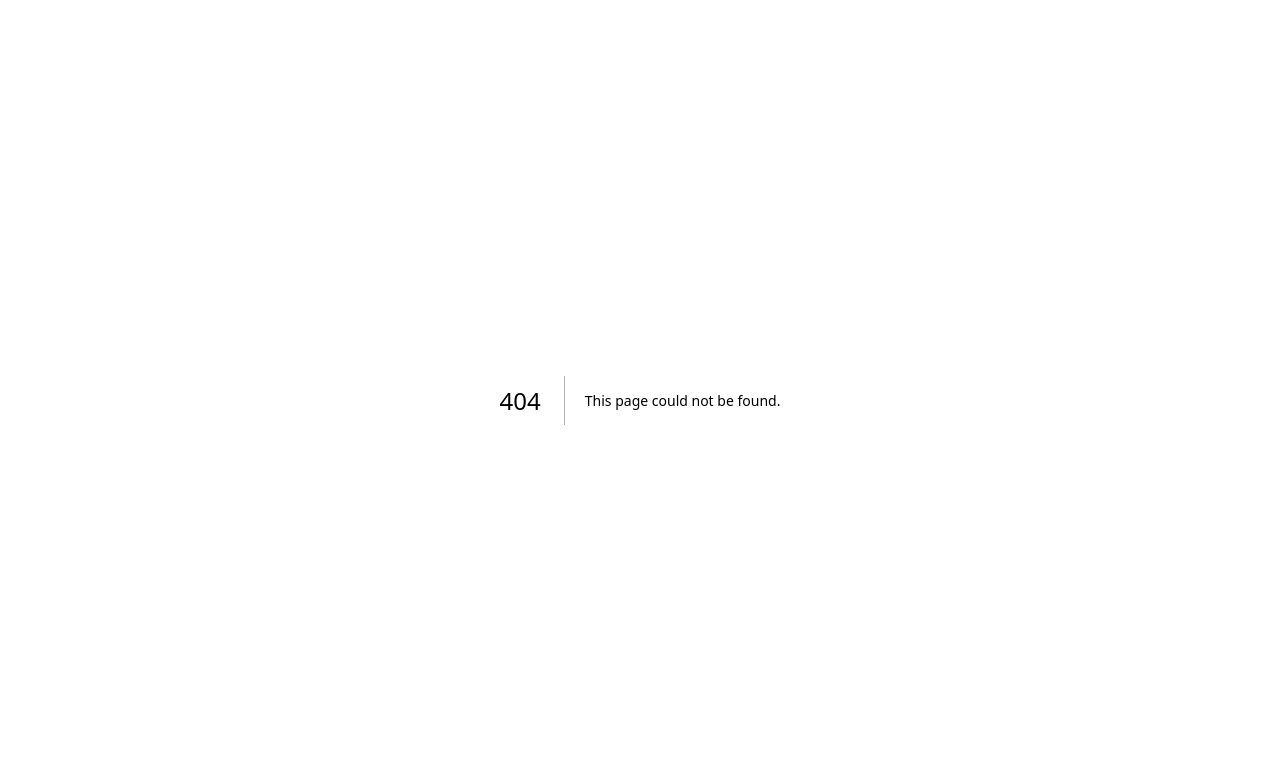
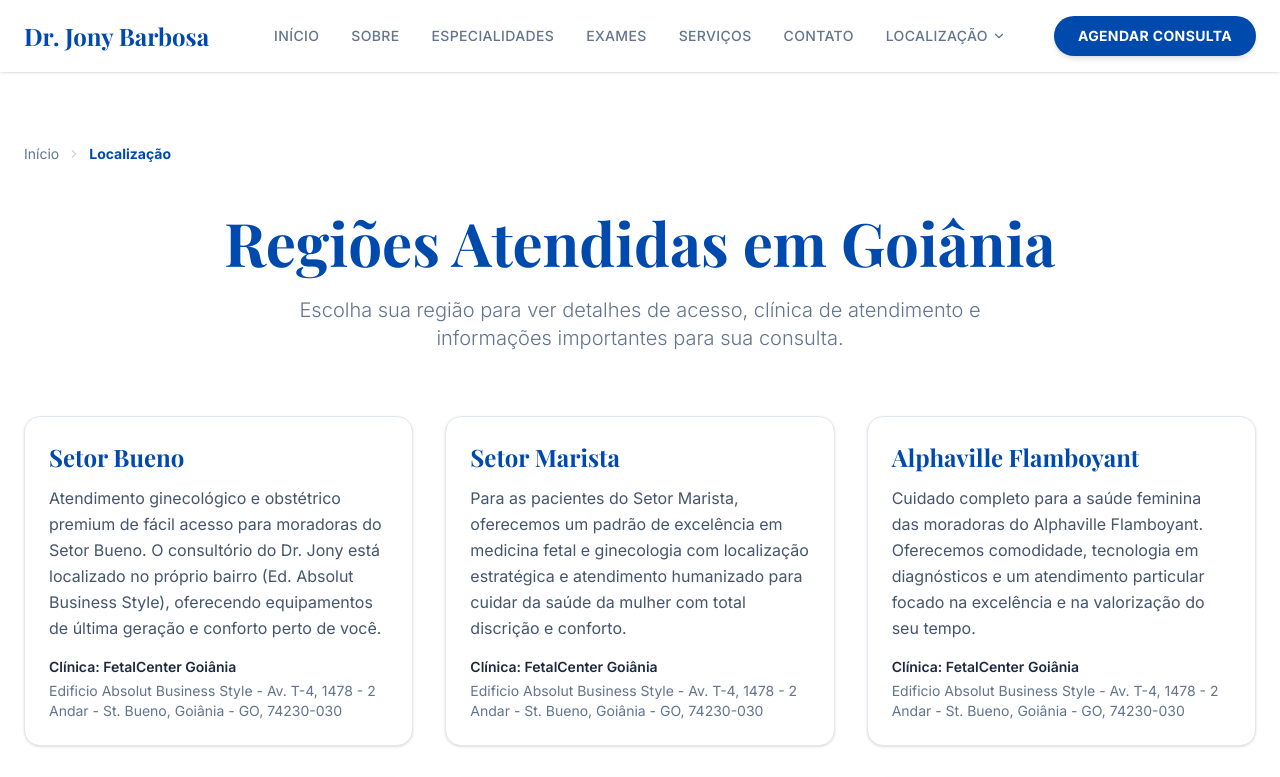
Before and after one commit to marcusbtc/site-dr-jony-barbosa, a Next.js app: page /localizacao in a window 1280 px wide. Before the commit this address had no page. Shown: the top 777 px of the page. Built offline with nearby package versions, Linux system fonts and the light colour scheme; a web font is replaced by a local one.

Commit message:
fix: repair broken navigation and localizacao layout

```diff
--- a/src/app/localizacao/[slug]/page.tsx
+++ b/src/app/localizacao/[slug]/page.tsx
@@ -21,7 +21,7 @@ export default async function LocationPage({ params }: { params: Promise<{ slug:
 
   const breadcrumbItems = [
     { label: 'Início', href: '/' },
-    { label: 'Localização', href: '#' },
+    { label: 'Localização', href: '/localizacao' },
     { label: neighborhood.name, href: `/localizacao/${neighborhood.slug}` },
   ];
 
--- /dev/null
+++ b/src/app/localizacao/page.tsx
@@ -0,0 +1,52 @@
+import React from 'react';
+import type { Metadata } from 'next';
+import Header from '../../components/Header';
+import Footer from '../../components/Footer';
+import Breadcrumbs from '../../components/seo/Breadcrumbs';
+import { nobleNeighborhoods } from '../../data/neighborhoods';
+
+export const metadata: Metadata = {
+  title: 'Localização das Clínicas - Dr. Jony Barbosa | Goiânia',
+  description: 'Veja as regiões de Goiânia atendidas pelo Dr. Jony Barbosa e encontre a clínica mais conveniente para o seu atendimento.',
+};
+
+export default function LocationsPage() {
+  const breadcrumbs = [
+    { label: 'Início', href: '/' },
+    { label: 'Localização', href: '/localizacao' },
+  ];
+
+  return (
+    <div className="min-h-screen flex flex-col font-sans text-slate-600">
+      <Header />
+      <main className="flex-grow pt-32 pb-20 bg-white">
+        <div className="container mx-auto px-6 max-w-7xl">
+          <Breadcrumbs items={breadcrumbs} />
+
+          <div className="text-center mb-16 mt-8">
+            <h1 className="text-4xl lg:text-6xl font-serif font-bold text-primary mb-6">Regiões Atendidas em Goiânia</h1>
+            <p className="text-xl text-slate-500 max-w-3xl mx-auto font-light">
+              Escolha sua região para ver detalhes de acesso, clínica de atendimento e informações importantes para sua consulta.
+            </p>
+          </div>
+
+          <div className="grid grid-cols-1 md:grid-cols-2 lg:grid-cols-3 gap-8">
+            {nobleNeighborhoods.map((neighborhood) => (
+              <a
+                key={neighborhood.slug}
+                href={`/localizacao/${neighborhood.slug}`}
+                className="rounded-2xl border border-slate-200 p-6 shadow-sm hover:shadow-md hover:border-primary/30 transition-all bg-white"
+              >
+                <h2 className="text-2xl font-serif font-bold text-primary mb-3">{neighborhood.name}</h2>
+                <p className="text-slate-600 mb-4 leading-relaxed">{neighborhood.description}</p>
+                <p className="text-sm font-semibold text-slate-800 mb-1">Clínica: {neighborhood.clinic.name}</p>
+                <p className="text-sm text-slate-500">{neighborhood.clinic.address}</p>
+              </a>
+            ))}
+          </div>
+        </div>
+      </main>
+      <Footer />
+    </div>
+  );
+}
--- a/src/components/AboutDoctor.tsx
+++ b/src/components/AboutDoctor.tsx
@@ -59,7 +59,7 @@ const AboutDoctor: React.FC = () => {
               <p className="text-slate-600 mb-6">
                 Membro titular da Federação Brasileira das Associações de Ginecologia e Obstetrícia (FEBRASGO) e da Sociedade Brasileira de Ultrassonografia (SBUS).
               </p>
-              <Button variant="outline" className="text-sm">
+              <Button variant="outline" className="text-sm" href="/sobre">
                 Ver Currículo Completo
               </Button>
             </div>
--- a/src/components/CtaSection.tsx
+++ b/src/components/CtaSection.tsx
@@ -6,8 +6,8 @@ const CtaSection: React.FC = () => {
     <section className="py-24 lg:py-32 relative overflow-hidden bg-primary">
       <div className="absolute inset-0">
         <img
-          src="https://images.unsplash.com/photo-1576091160550-2173dba999ef?auto=format&fit=crop&q=80&w=1920"
-          alt="Cuidado com a saúde"
+          src="/dr-jony-profile.webp"
+          alt="Dr. Jony Barbosa"
           className="w-full h-full object-cover opacity-10 mix-blend-overlay"
         />
       </div>
@@ -19,13 +19,13 @@ const CtaSection: React.FC = () => {
           Consulta ginecológica particular com atendimento personalizado e possibilidade de reembolso pelo seu plano de saúde.
         </p>
         <div className="flex flex-col md:flex-row justify-center gap-6">
-          <Button variant="accent" className="bg-[#25D366] text-white hover:bg-[#1ebe55] border-none shadow-2xl shadow-[#25D366]/20 px-10 py-5">
+          <Button variant="accent" className="bg-[#25D366] text-white hover:bg-[#1ebe55] border-none shadow-2xl shadow-[#25D366]/20 px-10 py-5" href="https://wa.me/556299504788">
             <svg xmlns="http://www.w3.org/2000/svg" width="24" height="24" viewBox="0 0 24 24" fill="none" stroke="currentColor" strokeWidth="2" strokeLinecap="round" strokeLinejoin="round" className="mr-2">
               <path d="M22 16.92v3a2 2 0 0 1-2.18 2 19.79 19.79 0 0 1-8.63-3.07 19.5 19.5 0 0 1-6-6 19.79 19.79 0 0 1-3.07-8.67A2 2 0 0 1 4.11 2h3a2 2 0 0 1 2 1.72 12.84 12.84 0 0 0 .7 2.81 2 2 0 0 1-.45 2.11L8.09 9.91a16 16 0 0 0 6 6l1.27-1.27a2 2 0 0 1 2.11-.45 12.84 12.84 0 0 0 2.81.7A2 2 0 0 1 22 16.92z"/>
             </svg>
             Agendar no WhatsApp
           </Button>
-          <Button variant="outline" className="border-white text-white hover:bg-white hover:text-primary px-10 py-5">
+          <Button variant="outline" className="border-white text-white hover:bg-white hover:text-primary px-10 py-5" href="/localizacao">
             Localização das Clínicas
           </Button>
         </div>
--- a/src/components/ExamsSection.tsx
+++ b/src/components/ExamsSection.tsx
@@ -21,7 +21,7 @@ const ExamsSection: React.FC = () => {
         </Slider>
 
         <div className="text-center mt-12">
-          <Button variant="accent">
+          <Button variant="accent" href="/exames">
             Ver Todos os Exames
           </Button>
         </div>
--- a/src/components/Header.tsx
+++ b/src/components/Header.tsx
@@ -63,7 +63,7 @@ const Header: React.FC = () => {
               </div>
             </div>
           </div>
-          <Button variant="primary" className="ml-4 !py-2.5 !px-6 text-sm font-bold shadow-md">
+          <Button variant="primary" className="ml-4 !py-2.5 !px-6 text-sm font-bold shadow-md" href="https://wa.me/556299504788">
             Agendar Consulta
           </Button>
         </nav>
--- a/src/components/HeroSection.tsx
+++ b/src/components/HeroSection.tsx
@@ -26,10 +26,10 @@ const HeroSection: React.FC = () => {
             </p>
 
             <div className="flex flex-col sm:flex-row items-center gap-4 justify-center lg:justify-start">
-              <Button variant="primary" className="shadow-xl shadow-primary/20">
+              <Button variant="primary" className="shadow-xl shadow-primary/20" href="https://wa.me/556299504788">
                 Agendar Consulta
               </Button>
-              <Button variant="outline">
+              <Button variant="outline" href="/especialidades">
                 Conhecer Especialidades
               </Button>
             </div>
@@ -38,7 +38,7 @@ const HeroSection: React.FC = () => {
               <div className="flex -space-x-3">
                 {[1, 2, 3, 4].map((i) => (
                   <div key={i} className="w-10 h-10 rounded-full border-2 border-white bg-slate-200 overflow-hidden">
-                    <img src={`https://i.pravatar.cc/100?u=${i+10}`} alt="Paciente" className="w-full h-full object-cover" />
+                    <img src="/dr-jony-profile.webp" alt="Dr. Jony Barbosa" className="w-full h-full object-cover" />
                   </div>
                 ))}
               </div>
--- a/src/components/PrenatalHighlight.tsx
+++ b/src/components/PrenatalHighlight.tsx
@@ -53,7 +53,7 @@ const PrenatalHighlight: React.FC = () => {
               </ul>
             </div>
             <div className="pt-6">
-              <Button variant="accent" className="px-10 py-5 shadow-xl shadow-secondary/20">
+              <Button variant="accent" className="px-10 py-5 shadow-xl shadow-secondary/20" href="/especialidades/obstetricia-goiania">
                 Saiba mais sobre Pré-natal
               </Button>
             </div>
--- a/src/components/ProceduresSection.tsx
+++ b/src/components/ProceduresSection.tsx
@@ -29,7 +29,7 @@ const ProceduresSection: React.FC = () => {
         </Slider>
 
         <div className="text-center mt-12">
-          <Button variant="primary">
+          <Button variant="primary" href="/servicos">
             Ver Todos os Procedimentos
           </Button>
         </div>
--- a/src/components/ServicesSection.tsx
+++ b/src/components/ServicesSection.tsx
@@ -18,13 +18,13 @@ const ServicesSection: React.FC<Props> = ({ title, subtitle }) => {
       title: "Medicina Fetal",
       desc: "Acompanhamento detalhado da saúde do seu bebê.",
       price: "Sob Consulta",
-      img: "https://images.unsplash.com/photo-1516549655169-df83a0774514?auto=format&fit=crop&q=80&w=400"
+      img: "/dr-jony-profile.webp"
     },
     {
       title: "Cirurgia Ginecológica",
       desc: "Procedimentos avançados minimamente invasivos.",
       price: "Sob Consulta",
-      img: "https://images.unsplash.com/photo-1512678080530-7760d81faba6?auto=format&fit=crop&q=80&w=400"
+      img: "/dr-jony-profile.webp"
     }
   ];
 
@@ -71,7 +71,7 @@ const ServicesSection: React.FC<Props> = ({ title, subtitle }) => {
         </div>
 
         <div className="mt-16 text-center">
-          <Button variant="outline">
+          <Button variant="outline" href="/servicos">
             Ver Todos os Serviços
           </Button>
         </div>
--- a/src/components/seo/Breadcrumbs.tsx
+++ b/src/components/seo/Breadcrumbs.tsx
@@ -11,7 +11,7 @@ interface Props {
 
 const Breadcrumbs: React.FC<Props> = ({ items }) => {
   return (
-    <nav className="flex py-4 overflow-x-auto no-scrollbar" aria-label="Breadcrumb">
+    <nav className="flex py-4 overflow-x-auto scrollbar-hide" aria-label="Breadcrumb">
       <ol className="flex items-center space-x-2 text-sm text-slate-500 whitespace-nowrap">
         {items.map((item, index) => (
           <li key={index} className="flex items-center space-x-2">
--- a/src/components/ui/Slider.tsx
+++ b/src/components/ui/Slider.tsx
@@ -1,5 +1,3 @@
-"use client";
-
 "use client"
 
 import React, { useState, useEffect, useRef, useCallback } from 'react';
```
